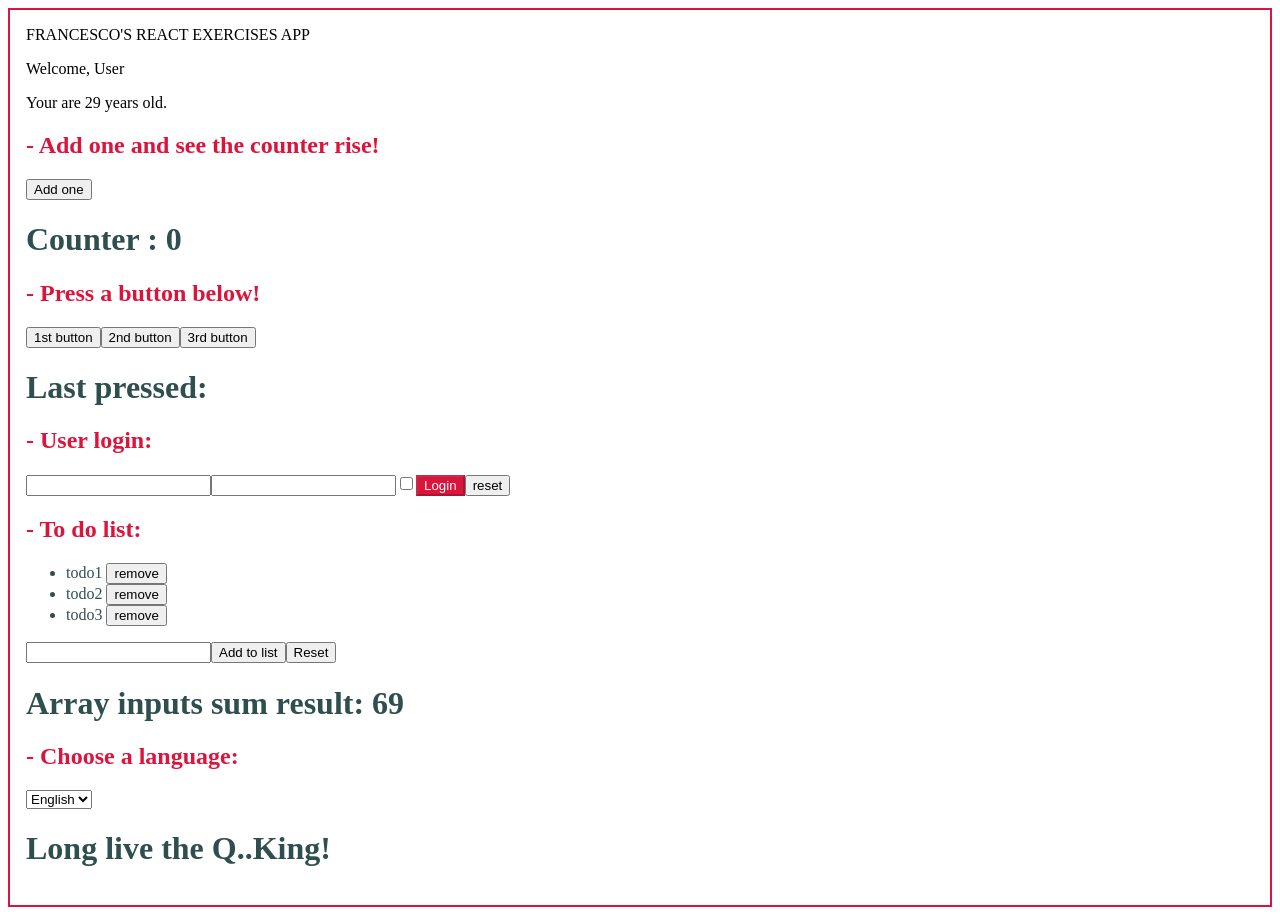
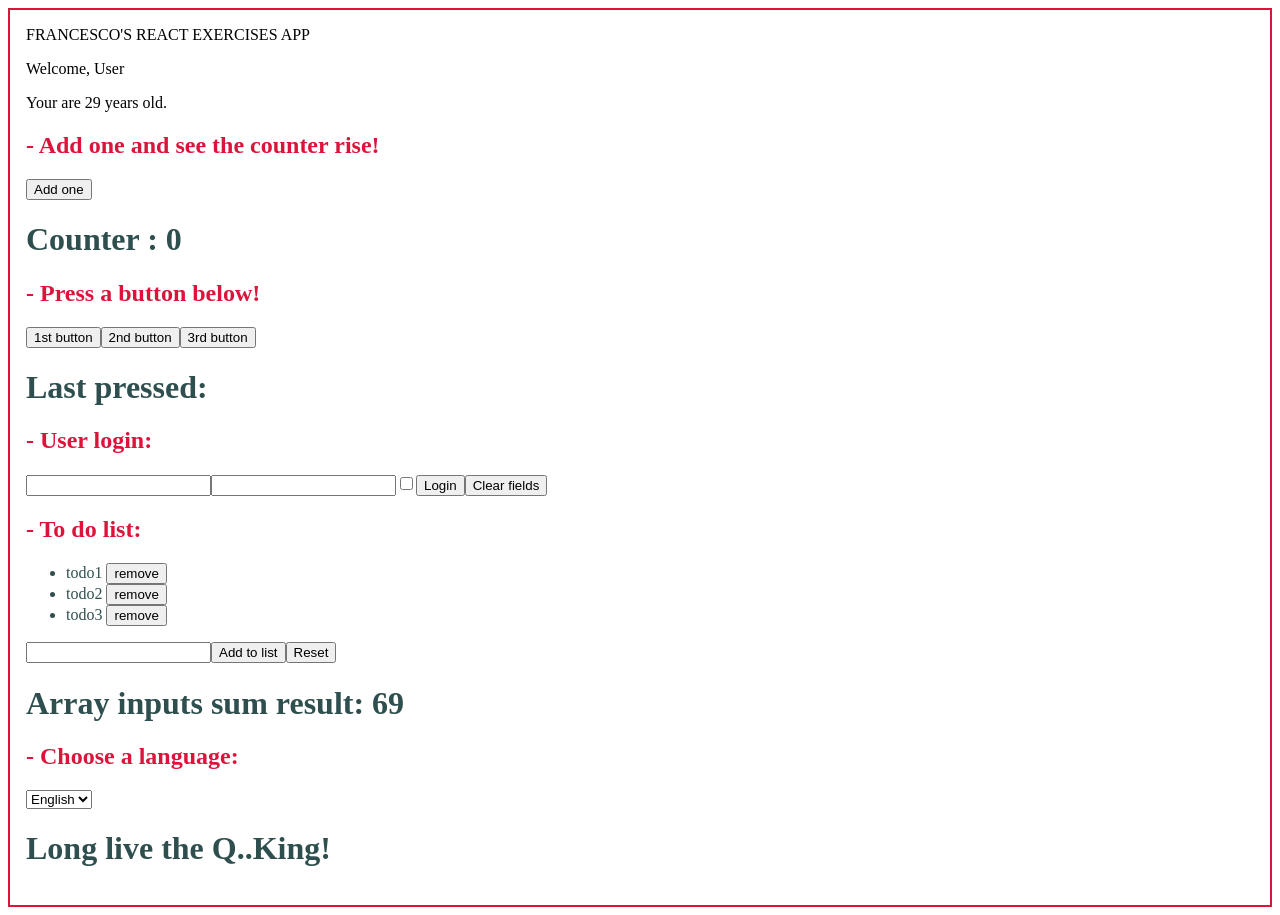
Before and after one commit to Francxmf/dhreactexercises, a React (Create React App) app: page / in a window 1280 px wide. Built offline with nearby package versions, Linux system fonts and the light colour scheme.

Commit message:
Completion of the exercise usestate 02 :)

```diff
--- a/src/App.js
+++ b/src/App.js
@@ -30,7 +30,7 @@ export class App extends React.Component{
 
           <ClickCounter initialValue={0} />
           <ClickTracker />
-          <Login passFunction = {this.onLogin}/>
+          <Login passwordFunction = {this.onLogin}/>
 
           <ToDoList render={(items, del) => {
              return (
--- a/src/Login.js
+++ b/src/Login.js
@@ -1,69 +1,59 @@
-import React from "react";
+import { useState } from "react";
 
-export class Login extends React.Component {
-  state = {
+export function Login({ passwordFunction }) {
+  const [data, setData] = useState({
     username: "",
+    password: "",
     remember: false,
-    password: "",
     disabled: true,
+  });
+  function userInputsHandler(event) {
+    const { name, type, checked, value } = event.target;
+
+    setData((data) => {
+      return {
+        ...data,
+        [name]: type === "checkbox" ? checked : value,
       };
-  loginInputsHandler = (event) => {
-    const name = event.target.name;
-    const value = event.target.value;
-    const checked = event.target.checked;
-    const type = event.target.type;
-    this.setState(
-      {
-        [name]: type === "checkbox" ? checked : value,
-      },
-      () =>
-        this.setState({
-          disabled:
-            this.state.username !== "" && this.state.password !== ""
-              ? false
-              : true,
-        })
-    );
-  };
-  loginButtonHandler = (event) => {
-     this.props.passFunction(this.state)
-  };
-  resetButtonHandler = (event)=>{
-    this.setState({
-        username : "",
-        password : "",
-        remember : false
-    })
+    });
   }
 
-  render() {
-    const logBtnStyle = {
-      backgroundColor : this.state.password.length <= 8 ? "crimson" : "teal",
-      color : "white"
+  function loginBtnHandler() {
+    passwordFunction(data);
+  }
+  function clearAll() {
+    setData({
+      username: "",
+      password: "",
+      remember: false,
+    });
   }
   return (
-      <div>
-        <h2> - User login:</h2>
+    <form>
+      <h2>- User login:</h2>
       <input
+        value={data.username}
+        onChange={userInputsHandler}
         name="username"
-          onChange={this.loginInputsHandler}
-          value={this.state.username}
-        />
+      ></input>
       <input
+        value={data.password}
+        onChange={userInputsHandler}
+        type="password"
         name="password"
-          type="password"
-          onChange={this.loginInputsHandler}
-          value={this.state.password}
-        />
+      ></input>
       <input
+        value={data.remember}
+        onChange={userInputsHandler}
         name="remember"
         type="checkbox"
-          onChange={this.loginInputsHandler}
-          checked={this.state.remember}
-        />
-        <button style={logBtnStyle} disabled={this.state.disabled} onClick={this.loginButtonHandler}>Login</button>
-        <button onClick={this.resetButtonHandler}>reset</button>
-      </div>
+      ></input>
+      <button type="button" onClick={loginBtnHandler}>
+        Login
+      </button>
+      <button type="button" onClick={clearAll}>
+        Clear fields
+      </button>
+    </form>
   );
 }
-}
```
Lines whose indentation alone changed are shown as unchanged.
